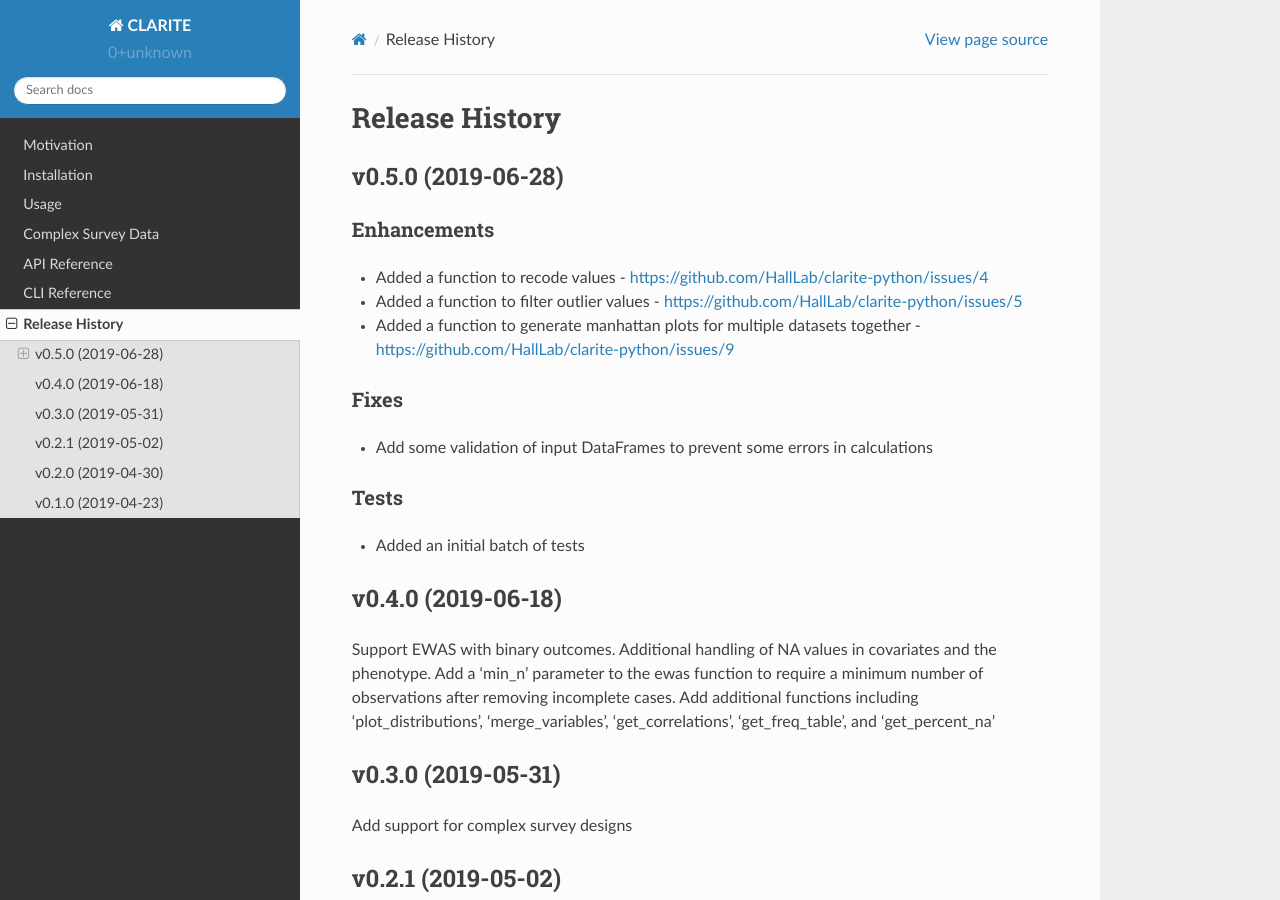
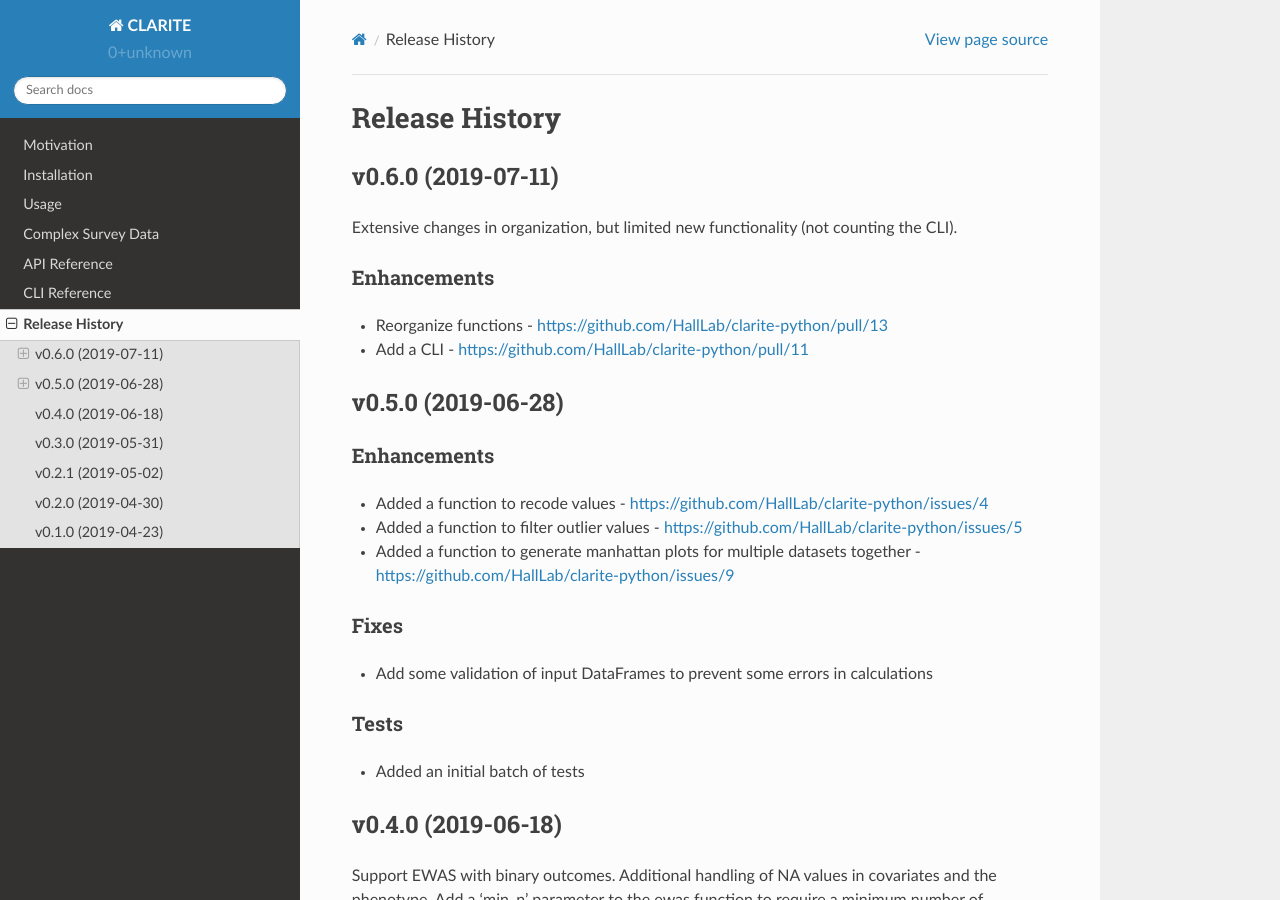
Before and after one commit to HallLab/clarite-python, a Sphinx documentation site: the page built from docs/source/release-history.rst, in a window 1280 px wide and 900 px high. Built offline with Sphinx 7.4.7 and the Read the Docs theme 2.0.0, drawn with Linux system fonts in a browser that asks for light colours.

Commit message:
Update release notes

```diff
--- a/docs/source/release-history.rst
+++ b/docs/source/release-history.rst
@@ -1,6 +1,16 @@
 ===============
 Release History
 ===============
+
+v0.6.0 (2019-07-11)
+-------------------
+
+Extensive changes in organization, but limited new functionality (not counting the CLI).
+
+Enhancements
+^^^^^^^^^^^^
+* Reorganize functions - https://github.com/HallLab/clarite-python/pull/13
+* Add a CLI - https://github.com/HallLab/clarite-python/pull/11
 
 v0.5.0 (2019-06-28)
 -------------------
```
